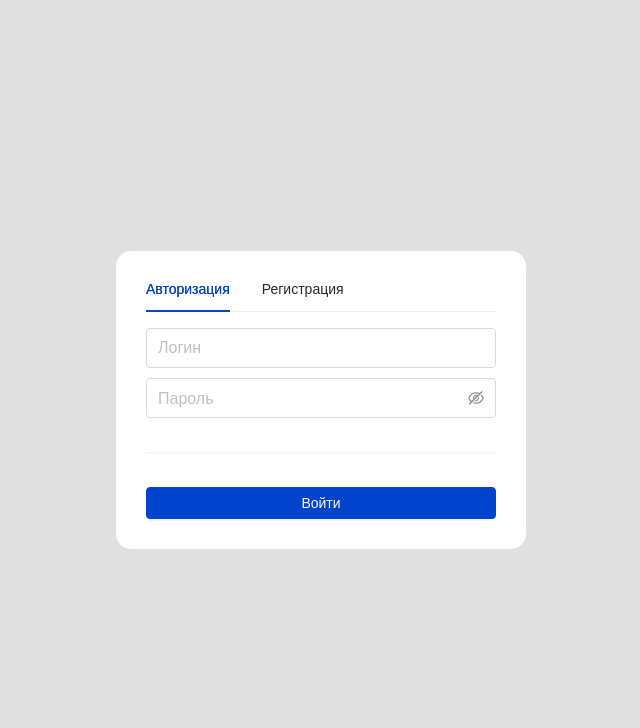
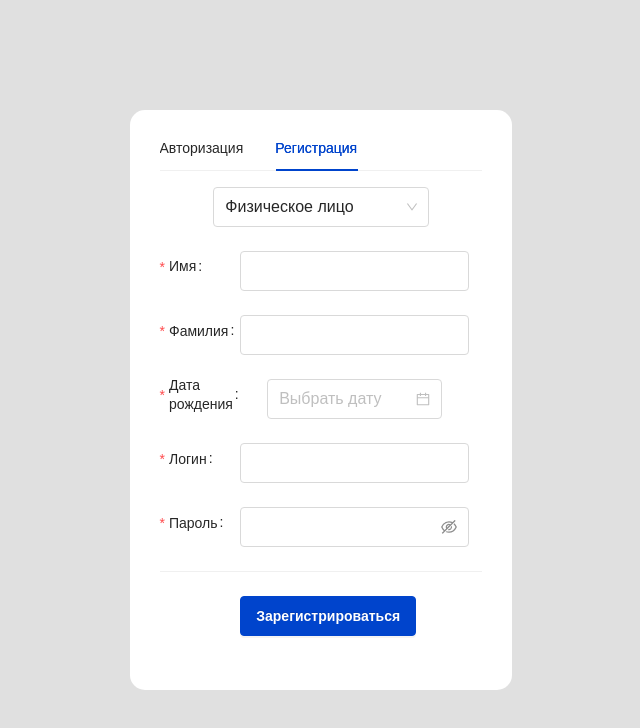
Before and after one commit to RTUITLab/MoscowCityHack-Front, a Next.js app: page /login in a window 1280 px wide. Shown: the top 728 px of the page, without its empty margins (319-959 px from the left). Built offline with nearby package versions, Linux system fonts and the light colour scheme; a web font is replaced by a local one.

Commit message:
register styling fixes

```diff
--- a/contexts/MainContext.js
+++ b/contexts/MainContext.js
@@ -27,7 +27,6 @@ function RequireAuth({ children }) {
  const isLoggedIn = useAuth()[0].isLoggedIn;
  const router = useRouter();
  if (
-  false &&
   !isLoggedIn &&
   router.pathname !== '/' &&
   router.pathname !== '/login' &&
--- a/pages/login.js
+++ b/pages/login.js
@@ -1,31 +1,95 @@
 import styles from '../styles/LoginPage.module.scss';
-import { Button, Divider, Input, Select, Tabs } from 'antd';
+import { Button, Divider, Input, Select, Tabs, Form, DatePicker } from 'antd';
 import React, { useState } from 'react';
 import { useAuth } from '../contexts/MainContext';
 import { useRouter } from 'next/router';
 import { EyeTwoTone, EyeInvisibleOutlined } from '@ant-design/icons';
+import { sendData } from '../services';
 
 const { TabPane } = Tabs;
 const { Option } = Select;
 
-export default function Home() {
+export default function LoginPage() {
  const [state, setState] = useAuth();
- const [accountType, setAccountType] = useState('person'); //[state.user.accountType, setState]; //!!!
+ const [accountType, setAccountType] = useState('person');
  const [loading, setLoading] = useState(false);
  const router = useRouter();
 
- function handleClick(from) {
-  //reg, login
-  setLoading(true);
-  setState({ isLoggedIn: true });
-  router.push('/account');
+ function onFinish(form, type) {
+  console.log(form, type);
+  if (type == 'login') {
+   setLoading(true);
+
+   setState({ isLoggedIn: true });
+   router.push('/account');
+  } else if (type === 'register') {
+   setLoading(true);
+   sendData(type, form);
+   router.push('/login');
+  }
  }
 
  return (
   <div className={styles.container}>
    <div className={styles.card}>
-    <Tabs disabled={loading} defaultActiveKey="1">
+    <Tabs disabled={loading} defaultActiveKey="2">
      <TabPane tab="Авторизация" key="1">
+      <Form
+       disabled={loading}
+       name="basic"
+       labelCol={{
+        span: 6,
+       }}
+       wrapperCol={{
+        span: 17,
+       }}
+       initialValues={{
+        remember: true,
+       }}
+       onFinish={(form) => onFinish(form, 'login')}
+       autoComplete="on">
+       <Form.Item
+        label="Логин"
+        name="username"
+        rules={[
+         {
+          required: true,
+          message: 'Введите логин',
+         },
+        ]}>
+        <Input size={'large'}></Input>
+       </Form.Item>
+
+       <Form.Item
+        label="Пароль"
+        name="password"
+        rules={[
+         {
+          required: true,
+          message: 'Введите пароль',
+         },
+        ]}>
+        <Input.Password
+         size={'large'}
+         iconRender={(visible) =>
+          visible ? <EyeTwoTone /> : <EyeInvisibleOutlined />
+         }
+        />
+       </Form.Item>
+
+       <Divider />
+
+       <Form.Item
+        wrapperCol={{
+         offset: 9,
+         span: 15,
+        }}>
+        <Button type="primary" size="large" htmlType="submit">
+         Войти
+        </Button>
+       </Form.Item>
+      </Form>
+      {/*
       <div className={styles.page}>
        <Input disabled={loading} placeholder={'Логин'} size={'large'}></Input>
        <Input.Password
@@ -46,8 +110,148 @@ export default function Home() {
         Войти
        </Button>
       </div>
+	*/}
      </TabPane>
      <TabPane tab="Регистрация" key="2">
+      <Form
+       labelWrap
+       labelAlign="left"
+       disabled={loading}
+       name="basic"
+       labelCol={{
+        span: 6,
+       }}
+       wrapperCol={{
+        span: 17,
+       }}
+       initialValues={{
+        remember: true,
+       }}
+       onFinish={(form) => onFinish(form, 'register')}
+       autoComplete="on">
+       <Form.Item
+        name="accountTypeVal"
+        wrapperCol={{
+         offset: 4,
+         span: 16,
+        }}>
+        <Select
+         size={'large'}
+         defaultValue="person"
+         onChange={(e) => {
+          setAccountType(e);
+         }}>
+         <Option value="person">Физическое лицо</Option>
+         <Option value="company">Юридическое лицо</Option>
+        </Select>
+       </Form.Item>
+
+       {accountType === 'person' ? (
+        <>
+         <Form.Item
+          rules={[
+           {
+            required: true,
+            message: 'Введите имя',
+           },
+          ]}
+          label="Имя"
+          name="name">
+          <Input disabled={loading} size={'large'}></Input>
+         </Form.Item>
+         <Form.Item
+          rules={[
+           {
+            required: true,
+            message: 'Введите фамилию',
+           },
+          ]}
+          label="Фамилия"
+          name="family">
+          <Input size={'large'}></Input>
+         </Form.Item>
+         <Form.Item
+          rules={[
+           {
+            required: true,
+            message: 'Введите дату рождения',
+           },
+          ]}
+          name="birthdate"
+          label="Дата рождения"
+          wrapperCol={{
+           offset: 2,
+          }}>
+          <DatePicker
+           placeholder={'Выбрать дату'}
+           type={'date'}
+           size={'large'}
+          />
+         </Form.Item>
+        </>
+       ) : (
+        <>
+         <Form.Item
+          labelWrap
+          rules={[
+           {
+            required: true,
+            message: 'Введите название компании',
+           },
+          ]}
+          label="Название компании"
+          name="name">
+          <Input size={'large'}></Input>
+         </Form.Item>
+        </>
+       )}
+
+       <Form.Item
+        label="Логин"
+        name="login"
+        rules={[
+         {
+          required: true,
+          message: 'Введите логин',
+         },
+        ]}>
+        <Input size={'large'}></Input>
+       </Form.Item>
+
+       <Form.Item
+        label="Пароль"
+        name="password"
+        rules={[
+         {
+          required: true,
+          message: 'Введите пароль',
+         },
+        ]}>
+        <Input.Password
+         size={'large'}
+         iconRender={(visible) =>
+          visible ? <EyeTwoTone /> : <EyeInvisibleOutlined />
+         }
+        />
+       </Form.Item>
+
+       <Divider />
+
+       <Form.Item
+        wrapperCol={{
+         offset: 6,
+         span: 18,
+        }}>
+        <Button
+         loading={loading}
+         htmlType="submit"
+         type={'primary'}
+         size="large">
+         Зарегистрироваться
+        </Button>
+       </Form.Item>
+      </Form>
+      {/*
       <div className={styles.page}>
        <Select
         disabled={loading}
@@ -95,6 +299,7 @@ export default function Home() {
         Зарегистрироваться
        </Button>
       </div>
+	  */}
      </TabPane>
     </Tabs>
    </div>
@@ -102,4 +307,4 @@ export default function Home() {
  );
 }
 
-Home.prototype.type = 'LoginPage';
+LoginPage.prototype.type = 'LoginPage';
--- a/services/index.js
+++ b/services/index.js
@@ -1,10 +1,10 @@
-export function test() {
+export function getData() {
  var query = `query GetRates {
-   getUsers {
+   getUser(id: 23) {
     id
    }
   }`;
-
+ //если без getUsers() - то вернет всех пользователей
  fetch(process.env.NEXT_PUBLIC_API_HOST, {
   method: 'POST',
   headers: {
@@ -19,3 +19,54 @@ export function test() {
   .then((r) => r.json())
   .then((data) => console.log('data returned:', data));
 }
+export function sendData(mutationProps, data) {
+ let mutation;
+ if (mutationProps === 'register') {
+  mutation = `mutation {
+    createCompany(company:
+      {
+      name: "companyLOH",
+      user: {
+        login: "comp",
+        password: "comp",
+        role: {
+          name: "ROLE_COMPANY"
+        }
+      }
+      }) {
+      id
+    }
+  }
+  `;
+  /*
+  mutation{
+    createVolunteer(volunteer: {
+      name: "mod1",
+      surname: "mod1",
+      birthDate: "2022-01-01",
+      user: {
+        login: "vol1",
+        password: "vol1",
+        role: {
+          name: "ROLE_VOLUNTEER"
+        }
+      }
+    }) {
+      id,
+      name
+    } */
+ }
+ fetch(process.env.NEXT_PUBLIC_API_HOST, {
+  method: 'POST',
+  headers: {
+   'Content-Type': 'application/json',
+   Accept: 'application/json',
+  },
+  body: JSON.stringify({
+   mutation,
+   variables: {},
+  }),
+ })
+  .then((r) => r.json())
+  .then((data) => console.log('data returned:', data));
+}
--- a/utils/data.js
+++ b/utils/data.js
@@ -74,7 +74,8 @@ export const events = [
   address: 'Проспект вернадского, д.78',
   tags: ['tag', 'tag', 'tag', 'tag'],
   capacity: [87, 100], //[занято,всего]
-  date: 5361277378935,
+  dateStart: 5361277378935,
+  dateEnd: 53612773789234,
   taskDescription: [
    'Придти в заведение в заданное время',
    'Заполнить форму отказа от обязательств',
```
